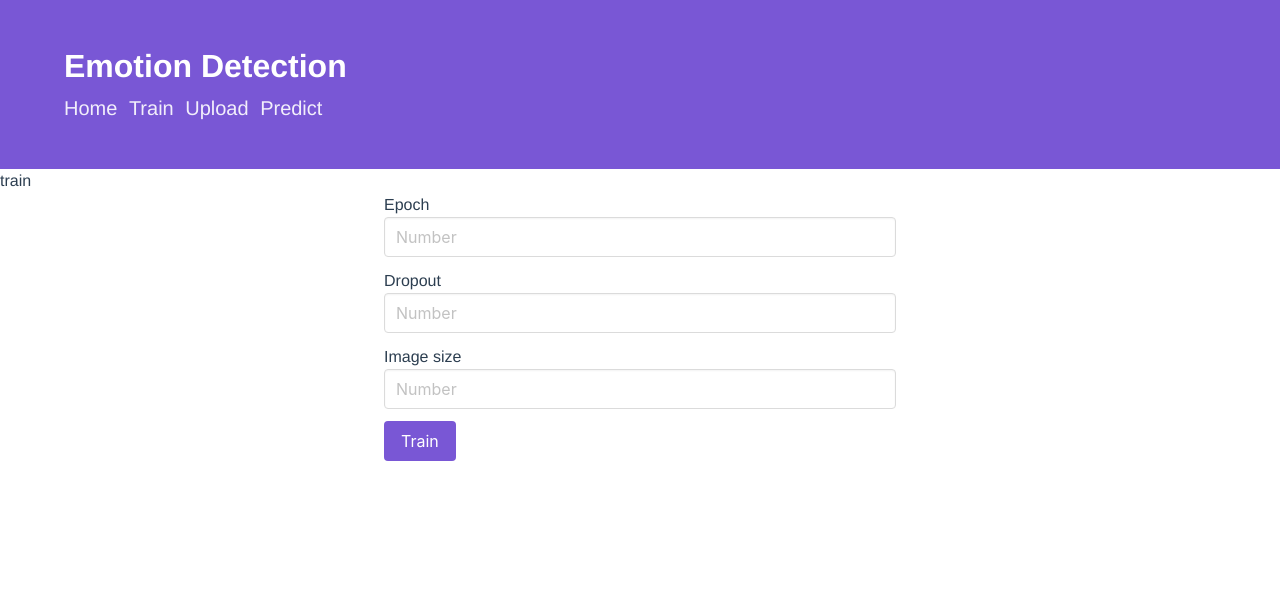
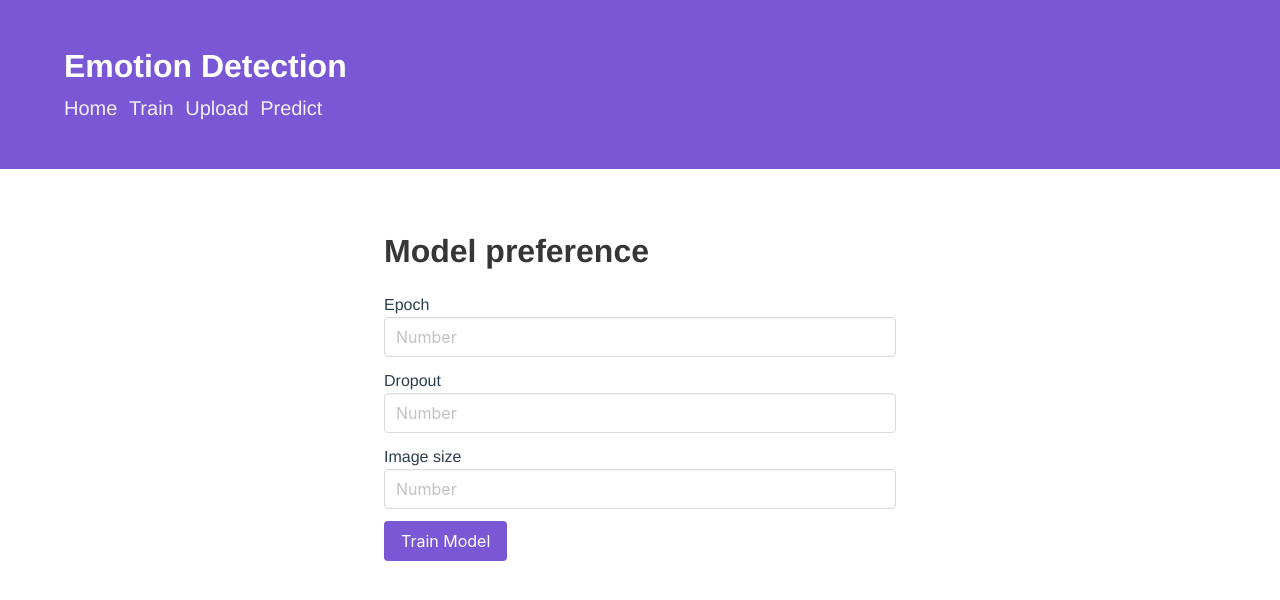
Before and after one commit to HPCNC-KU-ML/emotion_detection_web, a Vue app: page /#/train in a window 1280 px wide. Shown: the top 600 px of the page. Built offline with nearby package versions, Linux system fonts and the light colour scheme.

Commit message:
Add Title

```diff
--- a/src/components/Train.vue
+++ b/src/components/Train.vue
@@ -1,7 +1,7 @@
 <template>
   <div class="train">
-    <h1>train</h1>
     <div id="number-picker">
+      <h1 class="title">Model preference</h1>
       <b-field>Epoch
         <b-input placeholder="Number" type="number" min="1" max="1000"></b-input>
       </b-field>
@@ -11,7 +11,7 @@
       <b-field>Image size
         <b-input placeholder="Number" type="number" min="1" max="1000"></b-input>
       </b-field>
-      <button class="button is-primary" slot="trigger">Train</button>
+      <button class="button is-primary" slot="trigger">Train Model</button>
     </div>
   </div>
 </template>
@@ -24,6 +24,7 @@ export default {
 
 <style>
 #number-picker {
+  margin-top: 5%;
   margin-left: 30%;
   margin-right: 30%;
 }
```
